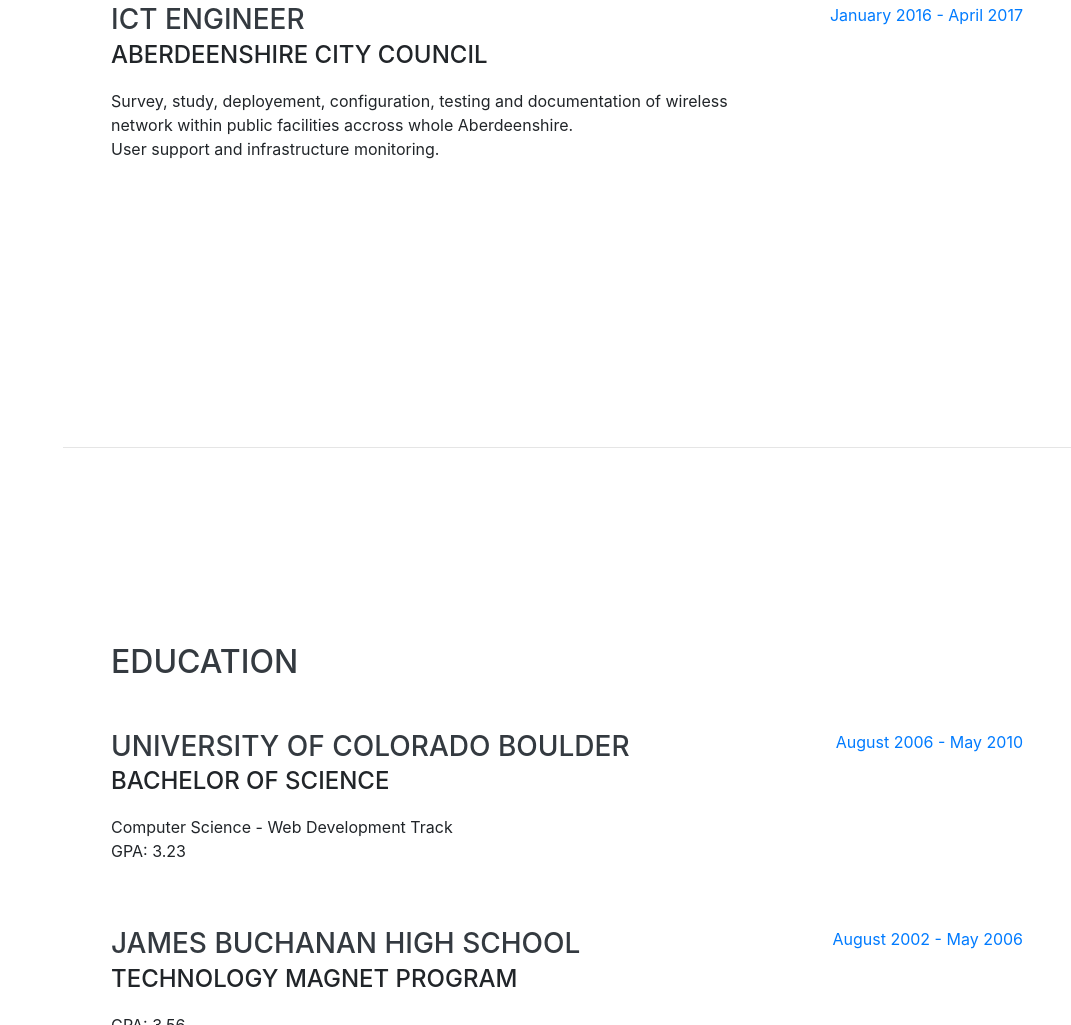
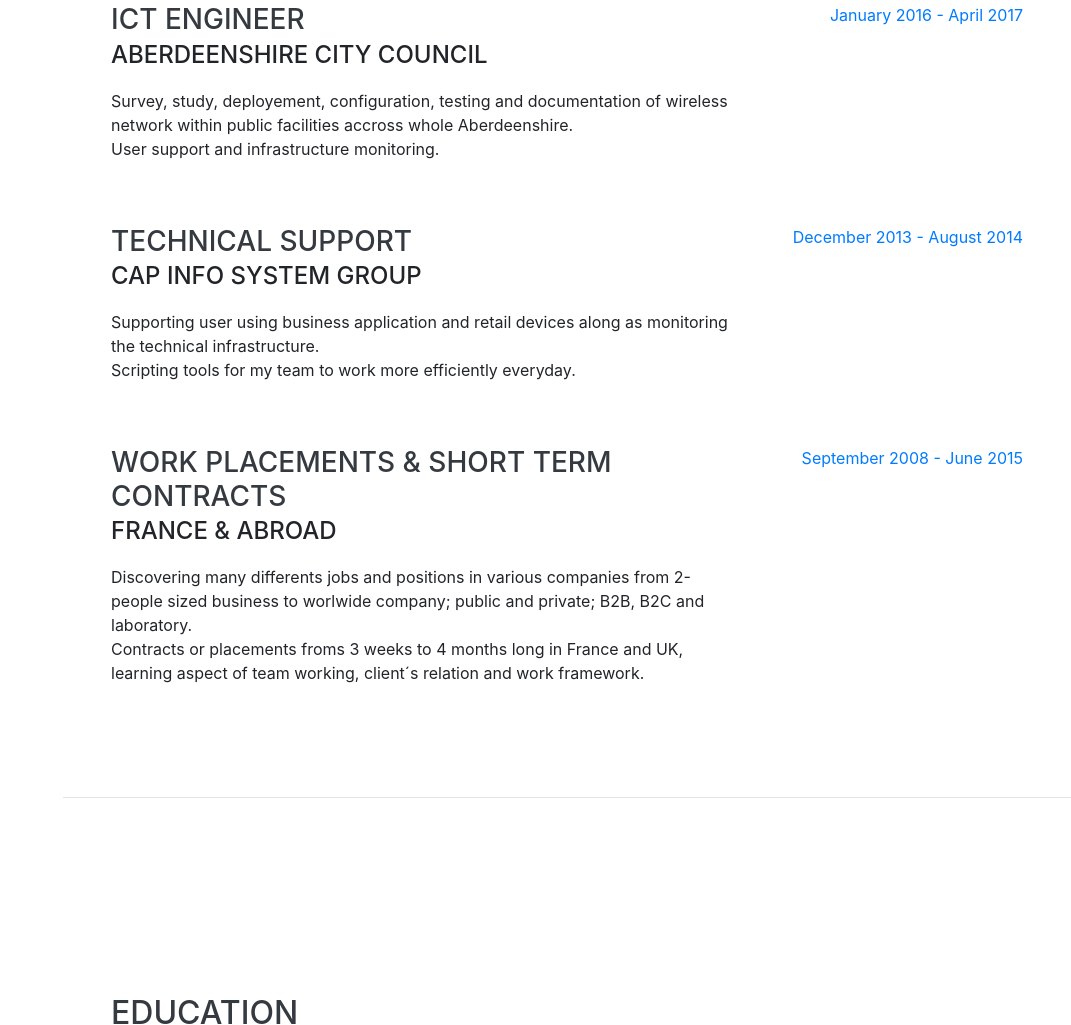
Before and after one commit to William-LP/portfolio, a website with bundled scripts: page index.html in a window 1280 px wide. Shown: the part 1154-2179 px from the top of the page, without its empty margins (209-1280 px from the left). Built offline with nearby package versions, Linux system fonts and the light colour scheme; a web font is replaced by a local one.

Commit message:
more experiences added

```diff
--- a/index.html
+++ b/index.html
@@ -113,6 +113,30 @@
           </div>
           <div class="resume-date text-md-right">
             <span class="text-primary">January 2016 - April 2017</span>
+          </div>
+        </div>
+
+        <div class="resume-item d-flex flex-column flex-md-row justify-content-between mb-5">
+          <div class="resume-content">
+            <h3 class="mb-0">Technical Support</h3>
+            <div class="subheading mb-3">Cap Info System Group</div>
+            <p>Supporting user using business application and retail devices along as monitoring the technical infrastructure.<br />
+            Scripting tools for my team to work more efficiently everyday.</p>
+          </div>
+          <div class="resume-date text-md-right">
+            <span class="text-primary">December 2013 - August 2014</span>
+          </div>
+        </div>
+
+        <div class="resume-item d-flex flex-column flex-md-row justify-content-between mb-5">
+          <div class="resume-content">
+            <h3 class="mb-0">Work Placements &amp; Short Term contracts</h3>
+            <div class="subheading mb-3">France &amp; abroad</div>
+            <p>Discovering many differents jobs and positions in various companies from 2-people sized business to worlwide company; public and private; B2B, B2C and laboratory.<br />
+            Contracts or placements froms 3 weeks to 4 months long in France and UK, learning aspect of team working, client´s relation and work framework.</p>
+          </div>
+          <div class="resume-date text-md-right">
+            <span class="text-primary">September 2008 - June 2015</span>
           </div>
         </div>
 
```
